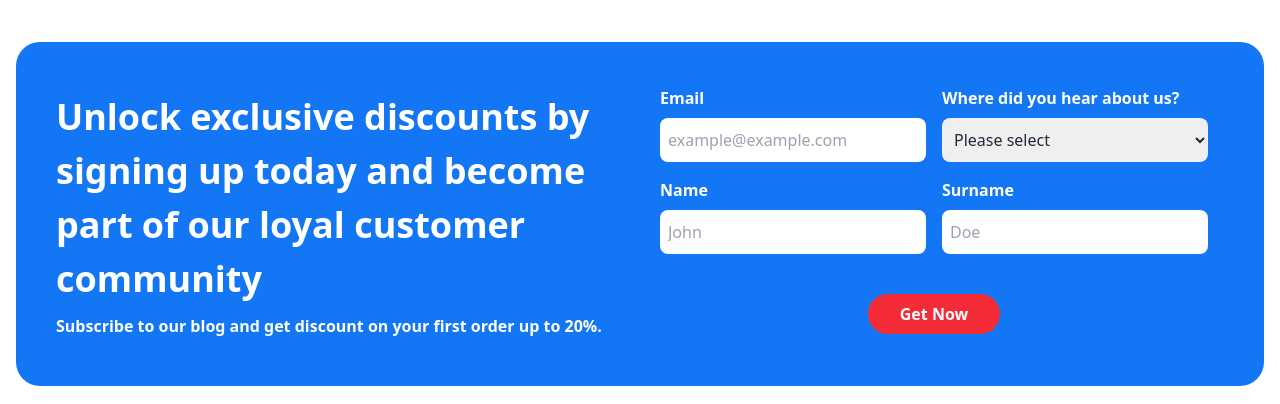
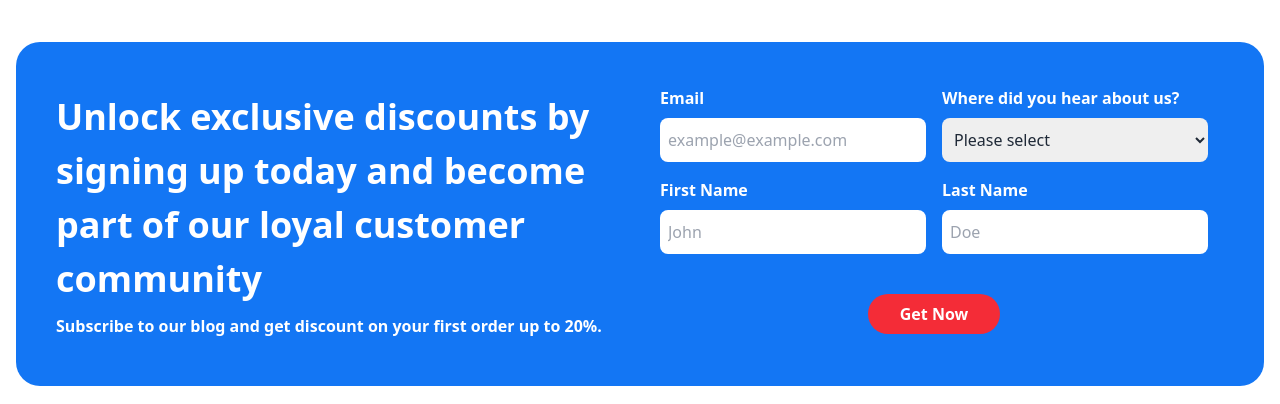
Before and after one commit to peter-popazov/E-commerce-web-app, a React (Vite) app in the folder client/: page / in a window 1280 px wide. Shown: the part 1820-2224 px from the top of the page. Built offline with nearby package versions, Linux system fonts and the light colour scheme; no server answers.

Commit message:
[client] CTA send email&token security

```diff
--- a/client/src/components/CTA.jsx
+++ b/client/src/components/CTA.jsx
@@ -1,20 +1,72 @@
 /* eslint-disable react/prop-types */
 import { useState } from "react";
+import axios from "axios";
+import { motion } from "framer-motion";
 import Button from "./shared/Button";
+import { API_BASE_URL } from "../constants/constants";
 
 function CTA() {
   const [selectedOption, setSelectedOption] = useState("");
+  const [showSuccessMessage, setShowSuccessMessage] = useState(false);
+  const [errors, setErrors] = useState({});
 
   const handleSelectChange = (event) => {
     setSelectedOption(event.target.value);
   };
 
+  const [formData, setFormData] = useState({
+    email: "",
+    sourceInfo: selectedOption,
+    firstName: "",
+    lastName: "",
+  });
+
+  const handleInputChange = (e) => {
+    const { id, value } = e.target;
+    setFormData({ ...formData, [id]: value });
+  };
+
+  const validateForm = () => {
+    const newErrors = {};
+
+    if (!formData.email) {
+      newErrors.email = "Email is required";
+    }
+    if (!formData.sourceInfo) {
+      newErrors.sourceInfo = "Information source is required";
+    }
+    if (!formData.firstName) {
+      newErrors.firstName = "First Name is required";
+    }
+    if (!formData.lastName) {
+      newErrors.lastName = "Last Name is required";
+    }
+
+    setErrors(newErrors);
+    return Object.keys(newErrors).length === 0;
+  };
+
+  const handleSubmit = (e) => {
+    e.preventDefault();
+    if (validateForm()) {
+      axios
+        .post(API_BASE_URL + "/cta", formData)
+        .then(() => {
+          setShowSuccessMessage(true);
+        })
+        .catch((error) => {
+          console.error("Error submitting form:", error);
+        });
+    }
+  };
+
+  const handleCloseSuccessMessage = () => {
+    setShowSuccessMessage(false);
+  };
+
   return (
-    <section className="container px-4 my-24 ">
-      <div
-        className="text-white grid xl:grid-cols-2 grid-cols-1  justify-between sm:items-center gap-5 md:gap-2 rounded-3xl px-10 py-7 my-12
-      bg-brandBlue dark:bg-blue-950"
-      >
+    <section className="container px-4 my-24">
+      <div className="text-white grid xl:grid-cols-2 grid-cols-1 justify-between sm:items-center gap-5 md:gap-2 rounded-3xl px-10 py-7 my-12 bg-brandBlue dark:bg-blue-950">
         <div>
           <h3 className="lg:text-4xl text-3xl md:mb-0 mb-0 lg:leading-normal font-bold">
             Unlock exclusive discounts by signing up today and become part of
@@ -26,36 +78,76 @@ function CTA() {
           </p>
         </div>
         <Form
-          selectedOption={selectedOption}
+          formData={formData}
           onSelectedChange={handleSelectChange}
+          handleSubmit={handleSubmit}
+          handleInputChange={handleInputChange}
+          errors={errors}
         />
       </div>
+
+      {showSuccessMessage && (
+        <motion.div
+          initial={{ opacity: 0, y: -50 }}
+          animate={{ opacity: 1, y: 0 }}
+          exit={{ opacity: 0, y: -50 }}
+          className="fixed bottom-20 right-0 bg-brandGreen text-white p-4 rounded-lg"
+        >
+          <p className="text-md">Thank you for sumbitting the form!</p>
+          <p className="font-semibold mb-2">Chck your email!</p>
+          <Button
+            onButtonClick={() => handleCloseSuccessMessage()}
+            bgColor="bg-white"
+            textColor="text-brandGreen"
+            rounded={"rounded-2xl"}
+          >
+            Close
+          </Button>
+        </motion.div>
+      )}
     </section>
   );
 }
 
-function Form({ selectedOption, onSelectedChange }) {
+function Form({
+  formData,
+  onSelectedChange,
+  handleSubmit,
+  handleInputChange,
+  errors,
+}) {
   return (
-    <form className="grid md:grid-cols-2 grid-cols-1 gap-4 p-4">
-      <div className="flex flex-col gap-2">
-        <label htmlFor="userEmail" className="font-semibold">
+    <form
+      className="grid md:grid-cols-2 grid-cols-1 gap-4 p-4"
+      onSubmit={handleSubmit}
+    >
+      <div className="flex flex-col gap-2 dark:text-gray-400">
+        <label htmlFor="email" className="font-semibold">
           Email
         </label>
         <input
-          id="userEmail"
+          id="email"
           type="email"
           placeholder="example@example.com"
           className="text-gray-800 w-full py-2.5 px-2 focus:outline-none rounded-lg"
+          value={formData.email}
+          onChange={handleInputChange}
         />
+        {errors.email && (
+          <span className="text-gray-900 font-bold">{errors.email}</span>
+        )}
       </div>
       <div className="flex flex-col gap-2">
-        <label htmlFor="informationSource" className="font-semibold">
+        <label htmlFor="sourceInfo" className="font-semibold">
           Where did you hear about us?
         </label>
         <select
-          id="informationSource"
-          value={selectedOption}
-          onChange={onSelectedChange}
+          id="sourceInfo"
+          value={formData.sourceInfo}
+          onChange={(e) => {
+            handleInputChange(e);
+            onSelectedChange(e);
+          }}
           className="text-gray-800 w-full py-2.5 px-2 focus:outline-none rounded-lg"
         >
           <option value="" disabled>
@@ -66,31 +158,44 @@ function Form({ selectedOption, onSelectedChange }) {
           <option value="Search Engine">Search Engine</option>
           <option value="Advertisement">Advertisement</option>
         </select>
+        {errors.sourceInfo && (
+          <span className="text-gray-900 font-bold">{errors.sourceInfo}</span>
+        )}
       </div>
       <div className="flex flex-col gap-2">
-        <label htmlFor="name" className="font-semibold">
-          Name
+        <label htmlFor="firstName" className="font-semibold">
+          First Name
         </label>
         <input
-          id="name"
+          id="firstName"
           type="text"
           placeholder="John"
           className="text-gray-800 w-full py-2.5 px-2 focus:outline-none rounded-lg"
+          value={formData.firstName}
+          onChange={handleInputChange}
         />
+        {errors.firstName && (
+          <span className="text-gray-900 font-bold">{errors.firstName}</span>
+        )}
       </div>
       <div className="flex flex-col gap-2">
-        <label htmlFor="surname" className="font-semibold">
-          Surname
+        <label htmlFor="lastName" className="font-semibold">
+          Last Name
         </label>
         <input
-          id="surname"
+          id="lastName"
           type="text"
           placeholder="Doe"
           className="text-gray-800 w-full py-2.5 px-2 focus:outline-none rounded-lg"
+          value={formData.lastName}
+          onChange={handleInputChange}
         />
+        {errors.lastName && (
+          <span className="text-gray-900 font-bold">{errors.lastName}</span>
+        )}
       </div>
       <div className="md:col-span-2 flex justify-center mt-4">
-        <Button bgColor="bg-primary" textColor="white">
+        <Button bgColor="bg-primary" textColor="white" type="submit">
           Get Now
         </Button>
       </div>
--- a/client/src/components/Card.jsx
+++ b/client/src/components/Card.jsx
@@ -30,7 +30,7 @@ function Card({
         <img
           src={img}
           alt={title}
-          className={`h-full w-full object-cover ${
+          className={`h-full object-cover ${
             !isActive ? "grayscale" : ""
           }`}
         />
--- a/client/src/components/Cards.jsx
+++ b/client/src/components/Cards.jsx
@@ -6,6 +6,7 @@ import HomePod from "/img/cards/homePod.jpg";
 import MacBook from "/img/cards/macBook.jpg";
 import PS5 from "/img/cards/ps5.png";
 import ManAppleVisionPro from "/img/cards/manAppleVisionPro.jpg";
+import { Link } from "react-router-dom";
 
 const cardsDataRow1 = [
   {
@@ -120,7 +121,6 @@ function Card({ data }) {
       className={`${data.styling.gradient} ${data.styling.gridSpan} py-10 pl-5 text-white rounded-3xl
     h-[320px] relative flex items-center justify-between`}
     >
-      {/* <div> */}
       <div className="mb-4">
         <p className={`mb-[2px] text-${data.styling.headingTextColor}`}>
           {data.heading}
@@ -129,13 +129,14 @@ function Card({ data }) {
         <p className="text-4xl xl:text-5xl font-bold opacity-30 mb-2">
           {data.product}
         </p>
+        <Link to={"/products"}>
           <Button
             bgColor={data.styling.buttonBgColor}
             textColor={data.styling.buttonTextColor}
           >
             Buy Now
           </Button>
-        {/* </div> */}
+        </Link>
       </div>
       <img
         src={data.img}
--- a/client/src/components/providers/AuthContext.jsx
+++ b/client/src/components/providers/AuthContext.jsx
@@ -5,6 +5,7 @@ const AuthContext = createContext();
 
 function AuthProvider({ children }) {
   const [isLoggedIn, setIsLoggedIn] = useState(false);
+  const [token, setToken] = useState();
 
   const login = () => {
     setIsLoggedIn(true);
@@ -16,7 +17,9 @@ function AuthProvider({ children }) {
   };
 
   return (
-    <AuthContext.Provider value={{ isLoggedIn, login, logout }}>
+    <AuthContext.Provider
+      value={{ isLoggedIn, login, logout, token, setToken }}
+    >
       {children}
     </AuthContext.Provider>
   );
--- a/client/src/utils/authSendDetailsToServer.js
+++ b/client/src/utils/authSendDetailsToServer.js
@@ -1,5 +1,6 @@
 import axios from "axios";
-import { API_BASE_URL, ACCESS_TOKEN_NAME } from "../constants/constants";
+import { API_BASE_URL } from "../constants/constants";
+import { useAuth } from "../components/providers/AuthContext";
 
 export const authSendDetailsToServer = (
   payload,
@@ -11,7 +12,8 @@ export const authSendDetailsToServer = (
     .post(API_BASE_URL + url, payload)
     .then((response) => {
       if (response.status === 200 && response.data.access_token) {
-        localStorage.setItem(ACCESS_TOKEN_NAME, response.data.access_token);
+        const { setToken } = useAuth();
+        setToken(response.data.access_token);
         redirectToHome();
       } else {
         console.log("Some error occurred");
--- a/client/src/utils/sendDataToServer.js
+++ b/client/src/utils/sendDataToServer.js
@@ -1,14 +1,14 @@
 import axios from "axios";
-import { API_BASE_URL, ACCESS_TOKEN_NAME } from "../constants/constants";
+import { API_BASE_URL } from "../constants/constants";
 
 export const sendDetailsToServer = async (
   payload,
   redirectToHome,
   setErrors,
-  url
+  url,
+  token
 ) => {
   try {
-    const token = localStorage.getItem(ACCESS_TOKEN_NAME);
     const response = await axios.post(API_BASE_URL + url, payload, {
       headers: {
         Authorization: `Bearer ${token}`,
```
Also changed, not shown: client/src/components/Hero.jsx (+2 -5 lines), client/src/pages/CheckoutPage.jsx (+6 -2 lines), 1 other file (tests, documents, lock files or other folders). Lines whose indentation alone changed are shown as unchanged.
